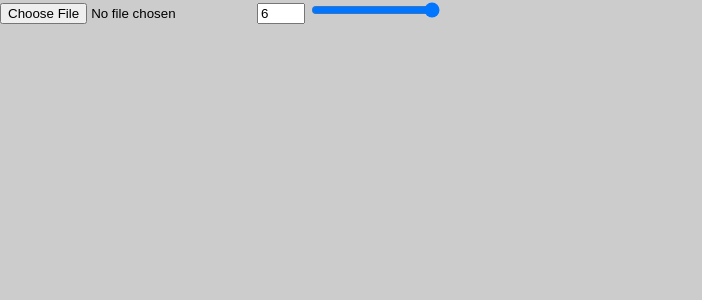
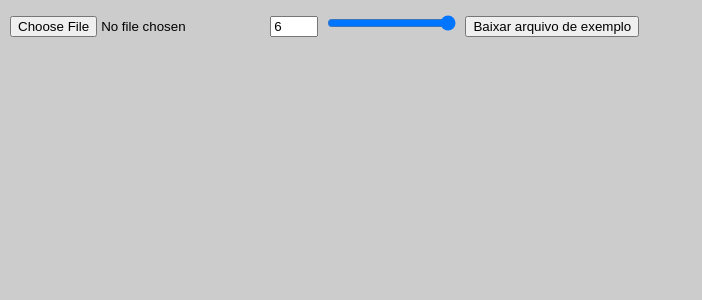
Before and after one commit to carloshatus/print-shipment, a SvelteKit app: page / in a window 1280 px wide. Shown: the top 300 px of the page, without its empty margins (0-702 px from the left). Built offline with nearby package versions, Linux system fonts and the light colour scheme.

Commit message:
feat: add example page download

```diff
--- a/src/app.html
+++ b/src/app.html
@@ -56,5 +56,6 @@
 	}
 	body{
 		background-color: #ccc;
+		padding: 0px 10px;
 	}
 </style>
--- a/src/routes/+page.svelte
+++ b/src/routes/+page.svelte
@@ -40,10 +40,6 @@
     pages = sliceIntoChunks(allItems, maxPerPage);
   }
 
-  function print(): void {
-    window.print();
-  }
-
   function printPage(index: number): void {
     pages = [
       ...pages.map((page, i) => {
@@ -60,6 +56,45 @@
     }, 500);
   }
 
+  function downloadExample() {
+    const exampleJson = [
+      {
+        name: "Nome de exemplo",
+        details: [
+          {
+            desc: "Oferta",
+            obs: "Oferta local",
+            value: 50,
+          },
+        ],
+        desc: "Depósito conta da igreja",
+      },
+      {
+        name: "Outro nome de exemplo",
+        details: [
+          {
+            desc: "Dízimo",
+            value: 50,
+          },
+          {
+            desc: "Oferta",
+            value: 50,
+          },
+        ],
+        desc: "Depósito conta da igreja",
+      },
+    ];
+    const blob = new Blob([JSON.stringify(exampleJson, null, 2)], {
+      type: "application/json",
+    });
+    const url = URL.createObjectURL(blob);
+    const link = document.createElement("a");
+    link.download = "exemplo.json";
+    link.href = url;
+    link.click();
+    URL.revokeObjectURL(url);
+  }
+
   $: if (files) {
     const read = new FileReader();
     read.readAsText(files[0]);
@@ -69,7 +104,7 @@
   }
 </script>
 
-<div class="noprint">
+<header class="noprint">
   <input type="file" bind:files />
   <input
     type="number"
@@ -85,7 +120,10 @@
     max="6"
     on:change={setMaxItemsPerPage}
   />
-</div>
+  <button on:click={() => downloadExample()}>
+    Baixar arquivo de exemplo
+  </button>
+</header>
 {#each pages as page, i}
   <div class="noprint">
     <button on:click={() => printPage(i)}>{`Imprimir página ${i + 1}`}</button>
@@ -130,9 +168,12 @@
 {/each}
 
 <style>
+  header {
+    font-family: sans-serif;
+    padding: 10px 0px;
+    font-size: 1.6em;
+  }
   .container {
-    width: 21cm;
-    height: 29.7cm;
     font-family: sans-serif;
     font-size: 1.2em;
     display: flex;
@@ -166,6 +207,8 @@
       border: none;
     }
     .container {
+      width: 21cm;
+      height: 29.7cm;
       break-after: always;
       /* for firefox */
       page-break-after: always;
```
